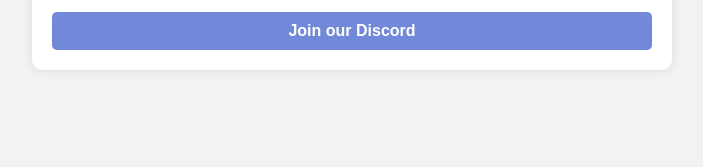
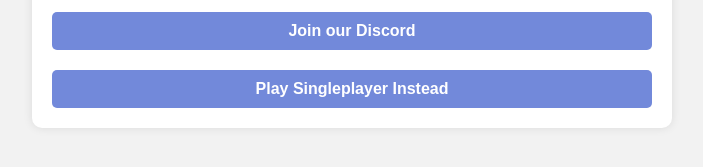
Before and after one commit to HoosierTransfer/hoosiertransfer.github.io, a plain HTML site: page index.html in a window 1280 px wide. Shown: the part 545-712 px from the top of the page, without its empty margins (288-991 px from the left). Drawn offline with Linux system fonts and the light colour scheme.

Commit message:
Update index.html

```diff
--- a/index.html
+++ b/index.html
@@ -35,7 +35,7 @@
             margin-top: 20px;
         }
 
-        #discord-link {
+        .discord-link {
             display: block;
             margin-top: 20px;
             text-decoration: none;
@@ -58,7 +58,8 @@
         <iframe width="100%" height="315" src="./video.mp4" frameborder="0" allowfullscreen></iframe>
     </div>
 
-    <a id="discord-link" href="https://discord.gg/e7FpGjjPDB" target="_blank">Join our Discord</a>
+    <a class="discord-link" href="https://discord.gg/e7FpGjjPDB" target="_blank">Join our Discord</a>
+    <a class="discord-link" href="./singleplayer.html" target="_blank">Play Singleplayer Instead</a>
 </div>
 
 </body>
```
